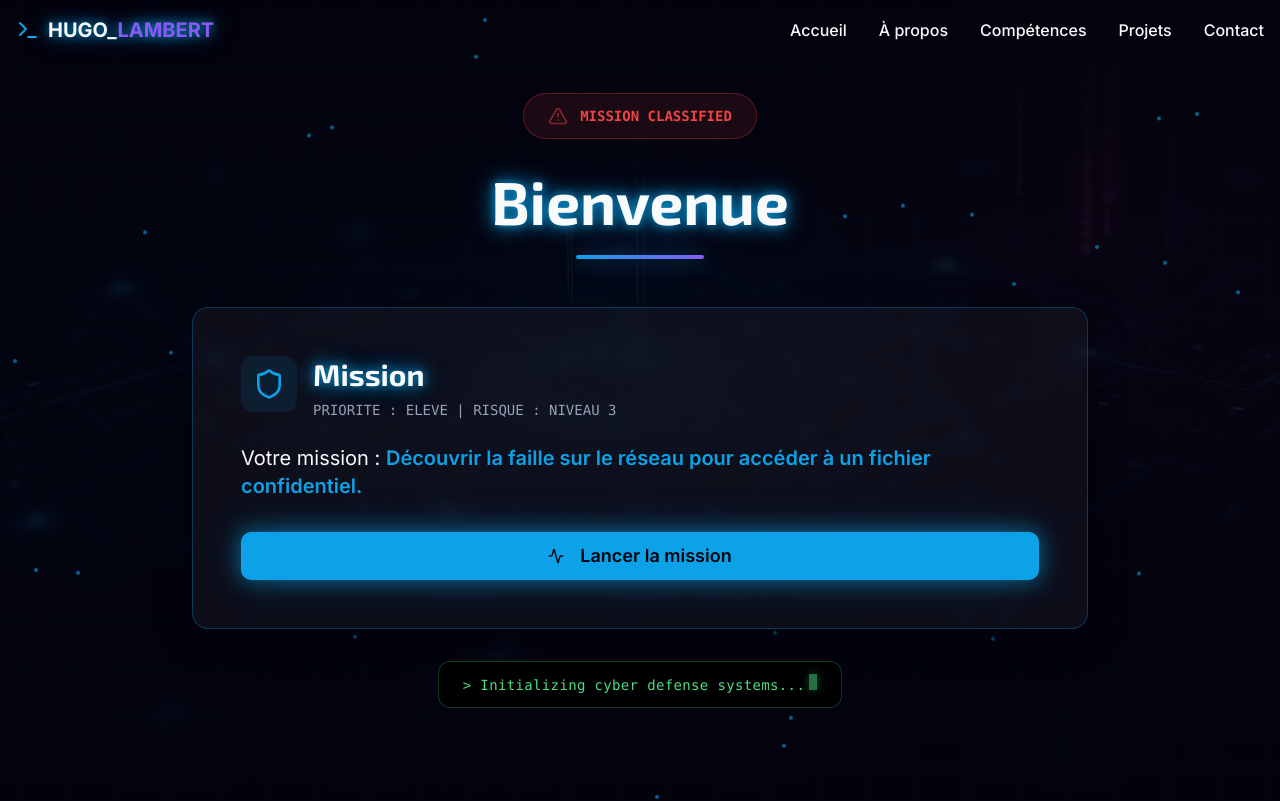
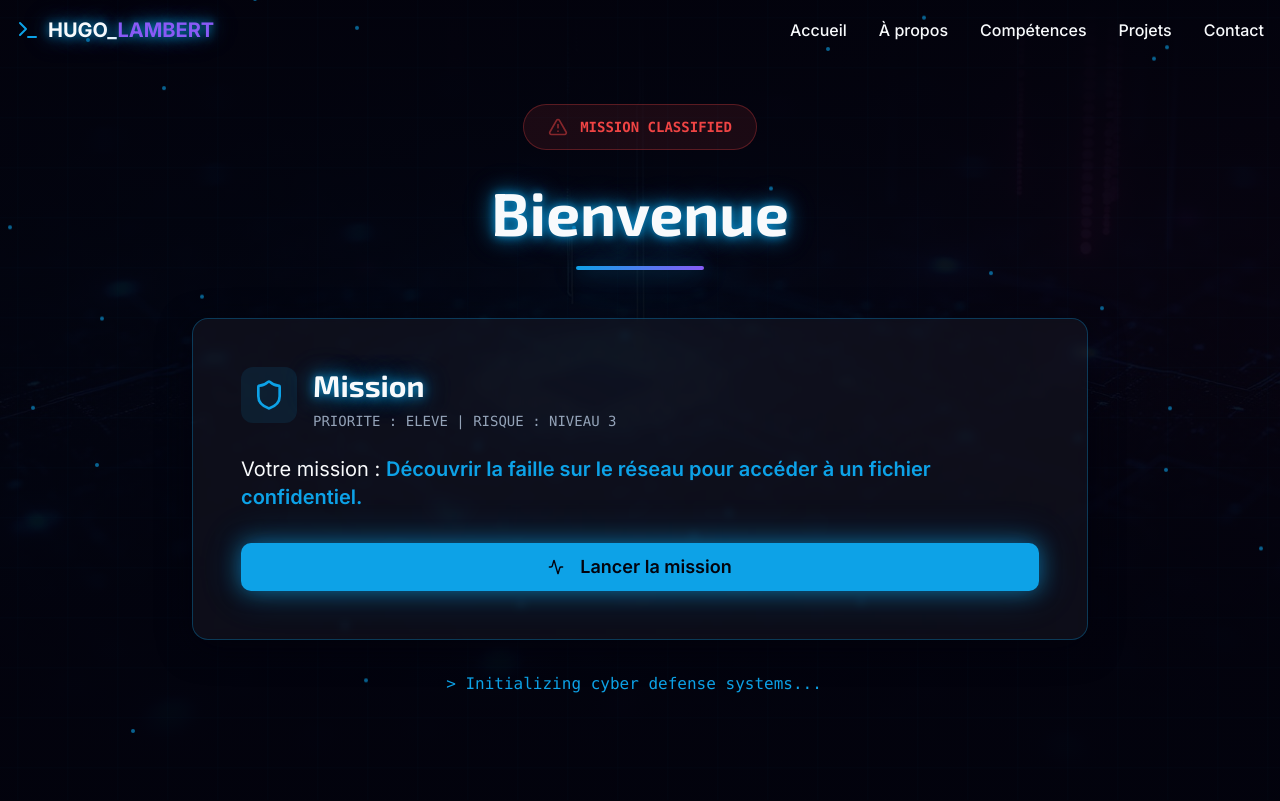
Before and after one commit to DirTy2304/Portfolio_HL, a React (Vite) app: page / in a window 1280 px wide. Shown: the top 801 px of the page. Built offline with nearby package versions, Linux system fonts and the light colour scheme; the HTML template or start-up script is replaced by a standard one.

Commit message:
Refactor Hero section typing animation
Revert the typing animation for the "Initializing cyber defense systems..." text in the Hero section to the original implementation, including the blinking cursor effect. This change restores the desired hacker/cyber/console terminal animation style.

```diff
--- a/src/components/Hero.tsx
+++ b/src/components/Hero.tsx
@@ -4,38 +4,14 @@ import { Button } from '@/components/ui/button';
 import heroBg from '@/assets/hero-bg.jpg';
 import avatar from '@/assets/avatar.jpg';
 
-const TypingText = ({ text }: { text: string }) => {
-  const [displayText, setDisplayText] = useState('');
-
-  useEffect(() => {
-    let index = 0;
-    const interval = setInterval(() => {
-      if (index < text.length) {
-        setDisplayText(text.substring(0, index + 1));
-        index++;
-      } else {
-        clearInterval(interval);
-      }
-    }, 50);
-
-    return () => clearInterval(interval);
-  }, [text]);
-
-  return (
-    <div className="inline-flex items-center gap-2 px-6 py-3 bg-black/80 border border-green-500/30 rounded-lg backdrop-blur-sm">
-      <p className="text-sm text-green-400 font-mono tracking-wide glow-text">
-        {displayText}
-        <span className="inline-block w-2 h-4 bg-green-400 ml-1 animate-pulse shadow-[0_0_10px_rgba(34,197,94,0.8)]" />
-      </p>
-    </div>
-  );
-};
-
 const Hero = () => {
   const [missionStarted, setMissionStarted] = useState(false);
   const [scanProgress, setScanProgress] = useState(0);
   const [scanComplete, setScanComplete] = useState(false);
   const [logs, setLogs] = useState<string[]>([]);
+  const [typedText, setTypedText] = useState('');
+  const fullText = '> Initializing cyber defense systems...';
+  const [cursorVisible, setCursorVisible] = useState(true);
 
   const scanLogs = [
     '> Initializing network scan...',
@@ -63,6 +39,27 @@ const Hero = () => {
     '> Clearance level: AUTHORIZED',
     '> Loading mission report...',
   ];
+
+  useEffect(() => {
+    let currentIndex = 0;
+    const typingInterval = setInterval(() => {
+      if (currentIndex <= fullText.length) {
+        setTypedText(fullText.slice(0, currentIndex));
+        currentIndex++;
+      } else {
+        clearInterval(typingInterval);
+      }
+    }, 50);
+
+    const cursorInterval = setInterval(() => {
+      setCursorVisible((prev) => !prev);
+    }, 500);
+
+    return () => {
+      clearInterval(typingInterval);
+      clearInterval(cursorInterval);
+    };
+  }, []);
 
   useEffect(() => {
     if (missionStarted && !scanComplete) {
@@ -187,7 +184,10 @@ const Hero = () => {
 
             {/* Typing Animation */}
             <div className="text-center animate-fade-up" style={{ animationDelay: '0.3s' }}>
-              <TypingText text="> Initializing cyber defense systems..." />
+              <p className="text-primary font-mono text-sm md:text-base">
+                {typedText}
+                <span className={`inline-block w-2 h-4 bg-primary ml-1 ${cursorVisible ? 'opacity-100' : 'opacity-0'}`} />
+              </p>
             </div>
           </div>
         </div>
```
